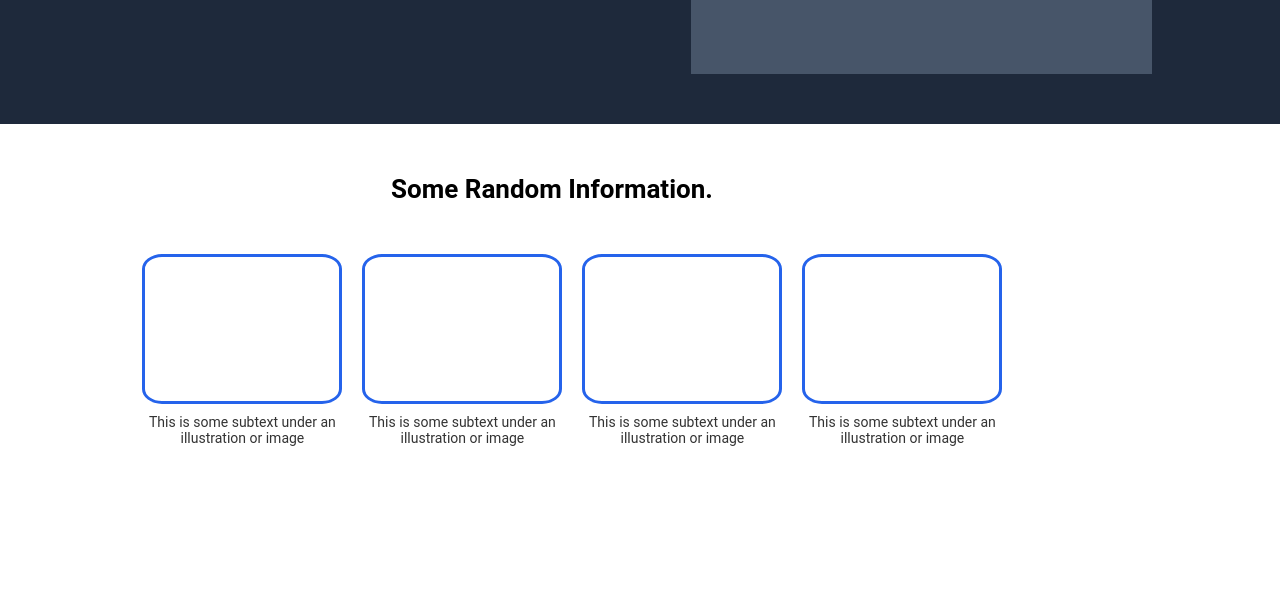
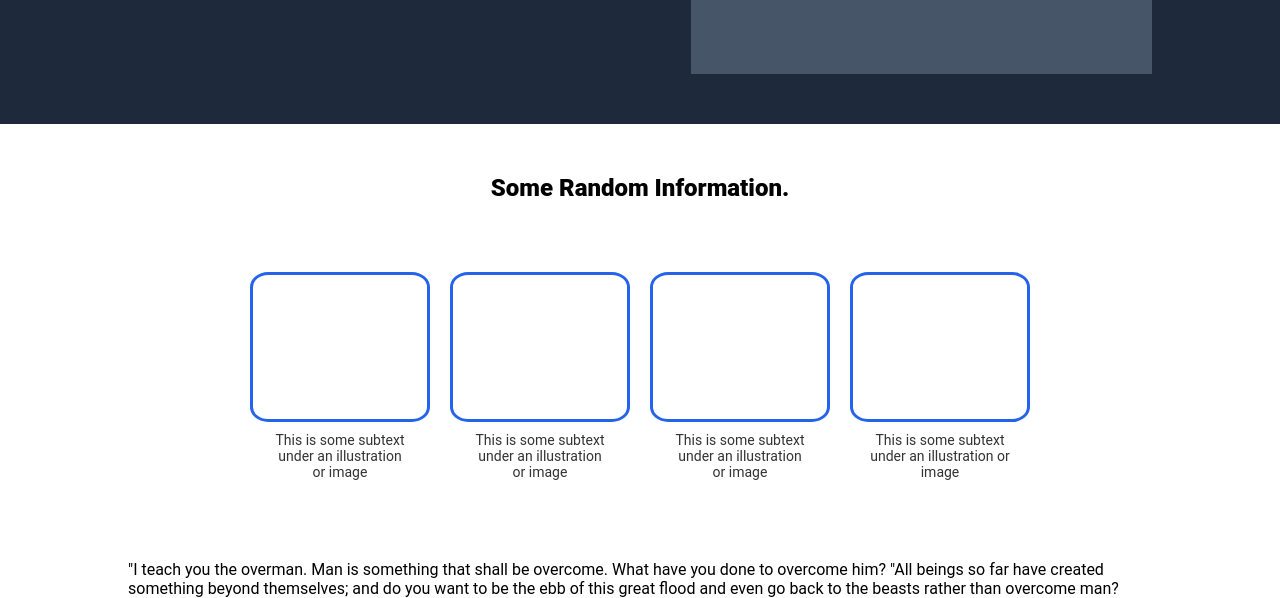
Before and after one commit to edonisth/Odin-Landing-Page, a plain HTML site: page index.html in a window 1280 px wide. Shown: the part 361-959 px from the top of the page. Before the commit the page ends 887 px from the top, so only its background shows below. Drawn offline with Linux system fonts and the light colour scheme; a web font is replaced by a local one.

Commit message:
third container addition

```diff
--- a/index.html
+++ b/index.html
@@ -33,28 +33,48 @@
         </div>
       </section>
 
+        <!-- Second content part -->
+
       <section class="second-content">
         <div class="container">
             <h1 class="h1-2nd">Some Random Information.</h1>
             <div class="boxes">
                 <div>
                     <div class="box"></div>
-                    <p>This is some subtext under an illustration or image</p>
+                    <p>This is some subtext <br> under an illustration <br> or image</p>
                 </div>
                 <div>
                     <div class="box"></div>
-                    <p>This is some subtext under an illustration or image</p>
+                    <p>This is some subtext <br> under an illustration <br> or image</p>
                 </div>
                 <div>
                     <div class="box"></div>
-                    <p>This is some subtext under an illustration or image</p>
+                    <p>This is some subtext <br> under an illustration <br> or image</p>
                 </div>
                 <div>
                     <div class="box"></div>
-                    <p>This is some subtext under an illustration or image</p>
+                    <p>This is some subtext <br> under an illustration or <br> image</p>
                 </div>
             </div>
         </div>
+    </section>
+
+      <!-- Third content part -->
+
+    <section class="third-content">
+
+      <div class="container">
+
+        <div>
+          <p>"I teach you the overman. Man is something that shall be overcome. What have you done to overcome him? "All beings so far have created something beyond themselves; and do you want to be the ebb of this great flood and even go back to the beasts rather than overcome man?</p>
+        </div>
+
+
+
+      </div>
+
+
+
     </section>
 
 
--- a/style.css
+++ b/style.css
@@ -10,6 +10,7 @@
 	font-family: 'Roboto', Arial, Helvetica, sans-serif;
 	background-color: #ffffff;
   }
+
 
   .container {
 	width: 80%;
@@ -46,8 +47,6 @@
 	font-weight: bold;
 	color: #ffffff;
   }
-
-
 
   /* Main Content - First */
   .main-content {
@@ -117,8 +116,8 @@
 	background-color: #ffffff;
 	display: flex;
 	padding: 0;
-	margin: 0 40px;
-	width: 80%;
+	margin: 0 auto;
+	width: 100%;
 	padding-bottom: 80px;
 
   }
@@ -130,8 +129,6 @@
 
   }
 
-
-
   .h1-2nd {
 	display: flex;
 	justify-content: center;
@@ -141,16 +138,19 @@
   }
 
   h1.h1-2nd {
+	text-align: center;
+    margin-bottom: 20px;
 	font-family: 'Roboto', Arial, Helvetica, sans-serif;
 	font-weight: bold;
-	font-size: 26px;
+	font-size: 36px #1F2937;
+	font-weight: 900;
   }
 
   .boxes {
     display: flex;
-    justify-content: space-between;
+    justify-content: center;
     gap: 20px;
-    align-items: flex-start;
+    padding: 0;
 
 }
 
@@ -159,7 +159,7 @@
 }
 
 .box {
-    width: 200px;
+    width: 180px;
     height: 150px;
     margin-bottom: 10px;
 	border: 3px solid #2563eb;
@@ -169,7 +169,15 @@
 .boxes p {
     font-size: 14px;
     color: #333;
-    margin: 0;
+
 }
 
   /* Main Content - Third */
+
+
+.third-container {
+	display: flex;
+	justify-content: center;
+	padding-top: 100px;
+	background-color: black;
+}
```
